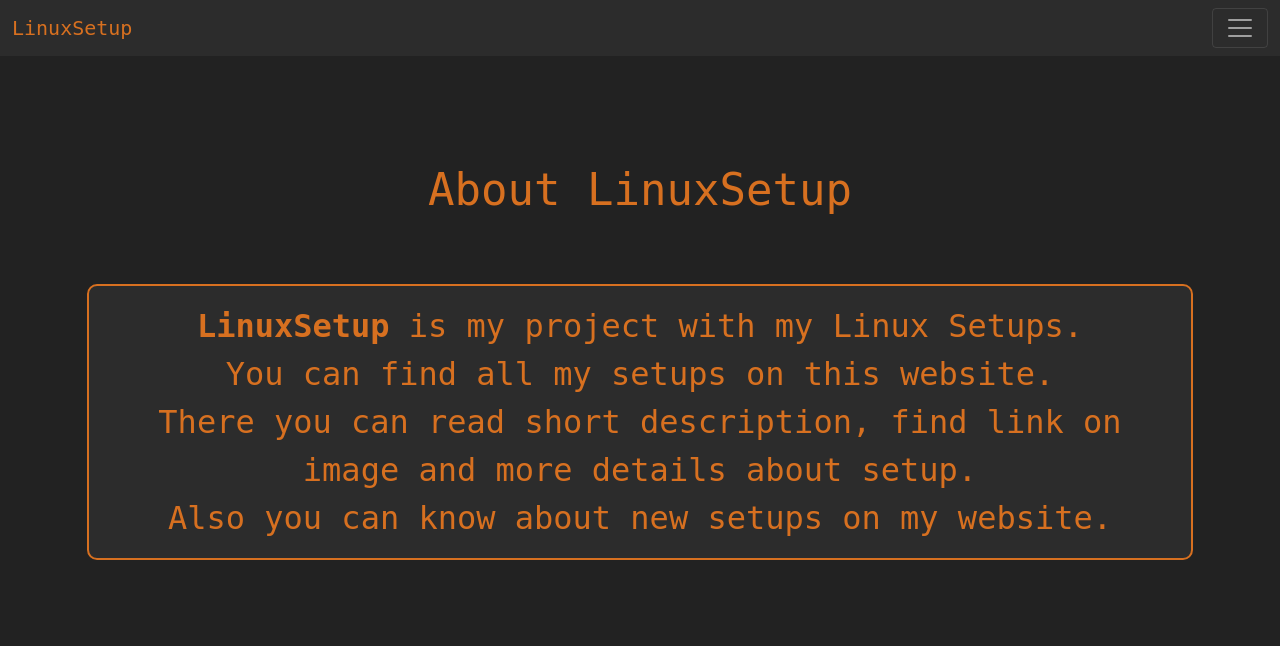
After one commit to merive/merive.com, a Flask app: page /LinuxSetup/about in a window 1280 px wide. The commit adds this page. Shown: the top 646 px of the page. Run offline with Flask 2, Linux system fonts and the light colour scheme; some libraries are stand-ins or nearby versions.

Commit message:
Added LinuxSetup About page

```diff
--- a/app.py
+++ b/app.py
@@ -353,6 +353,12 @@ def linux_setup():
     return flask.render_template("LinuxSetup/home.html", values=get_values_of_linux_setup())
 
 
+@app.route('/LinuxSetup/about')
+def linux_setup_about():
+    """LinuxSetup about page"""
+    return flask.render_template("LinuxSetup/about.html")
+
+
 @app.route("/LinuxSetup/add")
 def add_linux_setup():
     """Add LinuxSetup page"""
--- /dev/null
+++ b/templates/LinuxSetup/about.html
@@ -0,0 +1,56 @@
+{% extends 'bases/LinuxSetup.html' %}
+
+{% block title %}
+    About LinuxSetup
+{% endblock %}
+
+{% block body %}
+    <main>
+        <div class="content">
+            <p class="title">About LinuxSetup</p>
+            <p class="text">
+                <b>LinuxSetup</b> is my project with my Linux Setups.
+                <br>You can find all my setups on this website.
+                <br>There you can read short description, find link on image and more details about setup.
+                <br>Also you can know about new setups on my website.
+            </p>
+        </div>
+    </main>
+
+    <style>
+        main {
+            color: #d77020;
+            text-align: center;
+            padding: 1%;
+        }
+
+        .content {
+            text-align: center;
+            padding: 1%;
+        }
+
+        .title {
+            width: 100%;
+            text-align: center;
+            vertical-align: middle;
+            padding-top: 5%;
+            font-size: 2.75em;
+            font-family: 'Major Mono Display', monospace;
+            color: #d77020;
+        }
+
+        .text {
+            border: #d77020 solid 2px;
+            border-radius: 10px;
+            background: #2C2C2C;
+            font-size: 2em;
+            font-family: 'Major Mono Display', monospace;
+
+            width: 90%;
+            align-content: center;
+            text-align: center;
+            margin: 5% 5% 5% 5%;
+            padding: 0.5em;
+        }
+    </style>
+{% endblock %}
--- a/templates/bases/LinuxSetup.html
+++ b/templates/bases/LinuxSetup.html
@@ -43,6 +43,7 @@
         <div class="collapse navbar-collapse" id="navbarNavAltMarkup">
             <div class="navbar-nav">
                 <a class="nav-link" href="https://reddit.com/user/merive_" style="color: #d77020 !important">Reddit</a>
+                <a class="nav-link" href="/LinuxSetup/about" style="color: #d77020 !important">About LinuxSetup</a>
                 <a class="nav-link" href="/" style="color: #d77020 !important">Back</a>
             </div>
         </div>
@@ -54,7 +55,7 @@
 </body>
 <style>
     body {
-        background: #222;
+        background-color: #222;
 
         font-family: 'Open Sans', sans-serif;
         font-size: 16px;
--- a/templates/bases/SecurePass.html
+++ b/templates/bases/SecurePass.html
@@ -46,6 +46,7 @@
                 </a>
                 <a class="nav-link" href="https://github.com/merive/SecurePass"
                    style="color: #47ed87 !important">GitHub</a>
+                <a class="nav-link" href="/SecurePass/about" style="color: #47ed87 !important">About</a>
                 <a class="nav-link" href="/" style="color: #47ed87 !important">Back</a>
             </div>
         </div>
```
